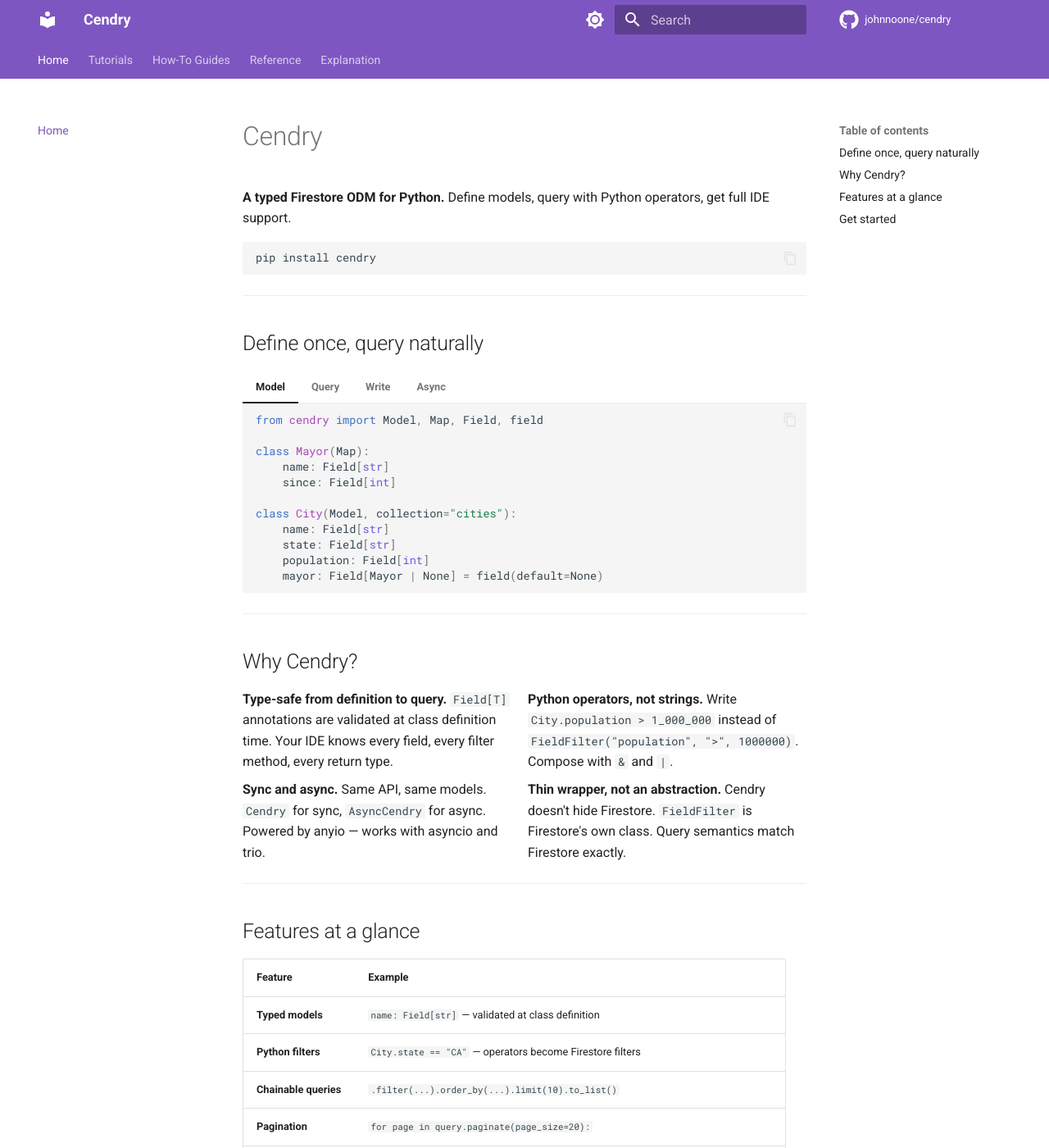
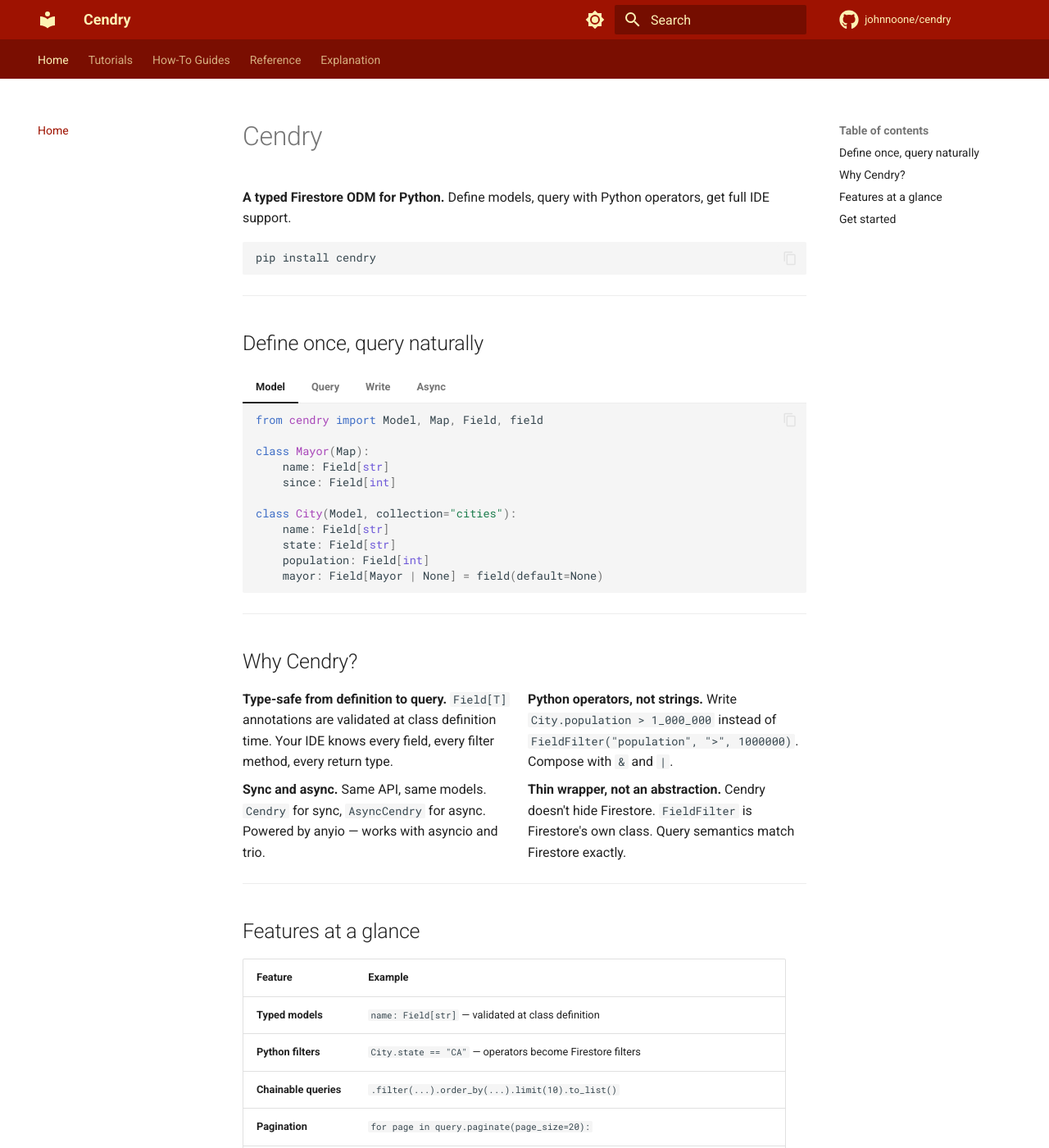
Before and after one commit to johnnoone/cendry, an MkDocs documentation site: the page built from docs/index.md, in a window 1280 px wide and 1400 px high. Shown: the whole window at 82% size. Built offline with MkDocs 1.6.1 and Material for MkDocs 9.7.7, drawn with Linux system fonts in a browser that asks for light colours; comment, search, counter and statistics services are not loaded.

Commit message:
style: add fire color palette for Cendry docs
Custom CSS using fire-inspired colors:
- Ember red (#9E1201) for headers/primary
- Deep orange (#FD9212) for accents
- Amber (#FFB526) for links/highlights
- Warm cream (#FDF2B4) for backgrounds
Both light and dark mode supported.

```diff
--- /dev/null
+++ b/docs/stylesheets/fire.css
@@ -0,0 +1,60 @@
+/*
+ * Cendry fire palette
+ *
+ * #FDF2B4 — warm cream (lightest)
+ * #FDE492 — soft gold
+ * #FFB526 — amber
+ * #FD9212 — deep orange
+ * #9E1201 — ember red (darkest)
+ */
+
+/* ---- Light mode ---- */
+[data-md-color-scheme="default"] {
+  --md-primary-fg-color: #9E1201;
+  --md-primary-fg-color--light: #FD9212;
+  --md-primary-fg-color--dark: #7A0E01;
+  --md-primary-bg-color: #FDF2B4;
+  --md-primary-bg-color--light: #FDF2B4;
+
+  --md-accent-fg-color: #FFB526;
+  --md-accent-fg-color--transparent: rgba(255, 181, 38, 0.1);
+  --md-accent-bg-color: #FDF2B4;
+
+  /* Header gradient — ember to deep orange */
+  --md-typeset-a-color: #9E1201;
+
+  /* Admonition accents */
+  --md-admonition-fg-color: #3a3a3a;
+}
+
+/* Header background */
+[data-md-color-scheme="default"] .md-header {
+  background-color: #9E1201;
+}
+
+/* Tabs */
+[data-md-color-scheme="default"] .md-tabs {
+  background-color: #7A0E01;
+}
+
+/* ---- Dark mode ---- */
+[data-md-color-scheme="slate"] {
+  --md-primary-fg-color: #FD9212;
+  --md-primary-fg-color--light: #FFB526;
+  --md-primary-fg-color--dark: #9E1201;
+  --md-primary-bg-color: #1a1a1a;
+  --md-primary-bg-color--light: #2a2a2a;
+
+  --md-accent-fg-color: #FFB526;
+  --md-accent-fg-color--transparent: rgba(255, 181, 38, 0.1);
+
+  --md-typeset-a-color: #FD9212;
+}
+
+[data-md-color-scheme="slate"] .md-header {
+  background-color: #2a1a0a;
+}
+
+[data-md-color-scheme="slate"] .md-tabs {
+  background-color: #1a0f05;
+}
--- a/mkdocs.yml
+++ b/mkdocs.yml
@@ -13,15 +13,15 @@ theme:
   palette:
     - media: "(prefers-color-scheme: light)"
       scheme: default
-      primary: deep purple
-      accent: amber
+      primary: custom
+      accent: custom
       toggle:
         icon: material/brightness-7
         name: Switch to dark mode
     - media: "(prefers-color-scheme: dark)"
       scheme: slate
-      primary: deep purple
-      accent: amber
+      primary: custom
+      accent: custom
       toggle:
         icon: material/brightness-4
         name: Switch to light mode
@@ -37,6 +37,9 @@ theme:
     - toc.follow
   icon:
     repo: fontawesome/brands/github
+
+extra_css:
+  - stylesheets/fire.css
 
 markdown_extensions:
   - admonition
```
